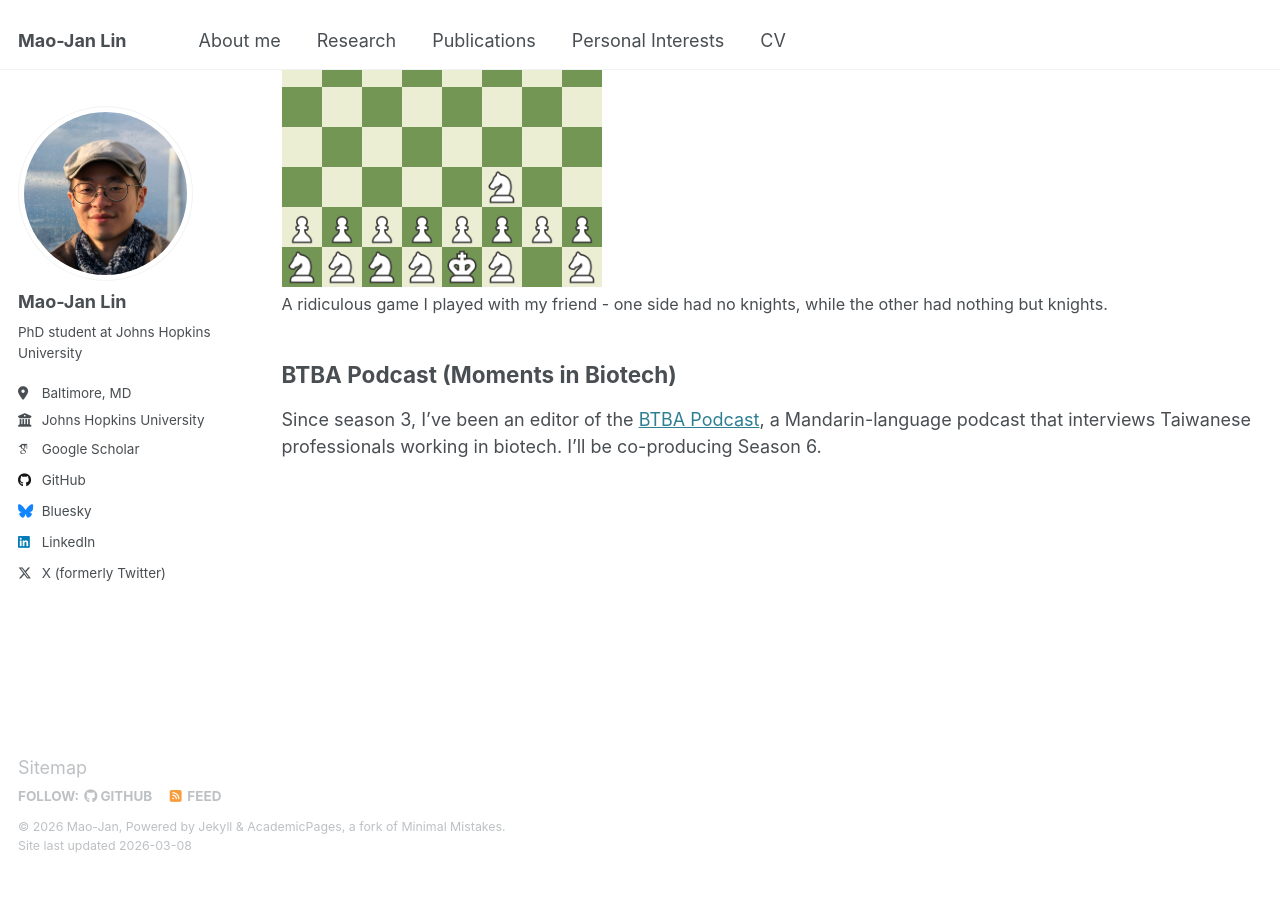
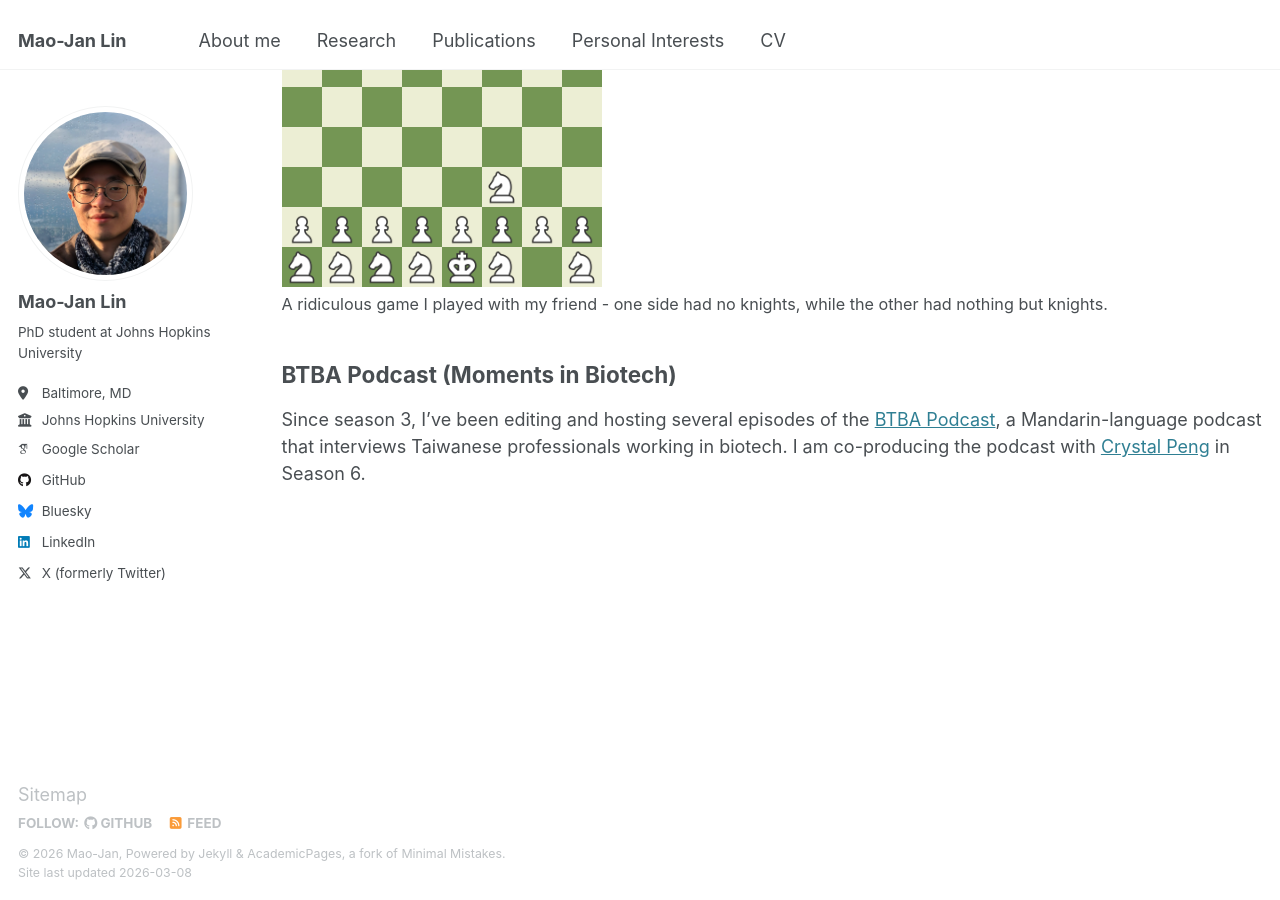
Before and after one commit to maojanlin/maojanlin.github.io, a Jekyll site: the page built from _pages/personal.md, in a window 1280 px wide and 900 px high, scrolled down 1107 px. Built offline with Jekyll 4.4.1, drawn with Linux system fonts in a browser that asks for light colours; some web fonts are replaced; before the commit the page ends 1980 px from its top, so only the background shows below that.

Commit message:
update for the podcast

```diff
--- a/_pages/personal.md
+++ b/_pages/personal.md
@@ -29,4 +29,4 @@ I become a big chess fan after watching _The Queen's Gambit_, and now I play reg
 
 
 ## BTBA Podcast (Moments in Biotech)
-Since season 3, I've been an editor of the [BTBA Podcast](https://www.btbatw.org/podcast/), a Mandarin-language podcast that interviews Taiwanese professionals working in biotech. I'll be co-producing Season 6.
+Since season 3, I've been editing and hosting several episodes of the [BTBA Podcast](https://www.btbatw.org/podcast/), a Mandarin-language podcast that interviews Taiwanese professionals working in biotech. I am co-producing the podcast with [Crystal Peng](https://sciprofiles.com/profile/ypeng) in Season 6.
```
